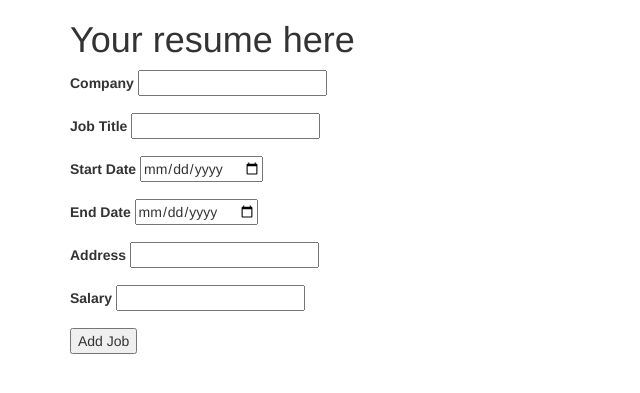
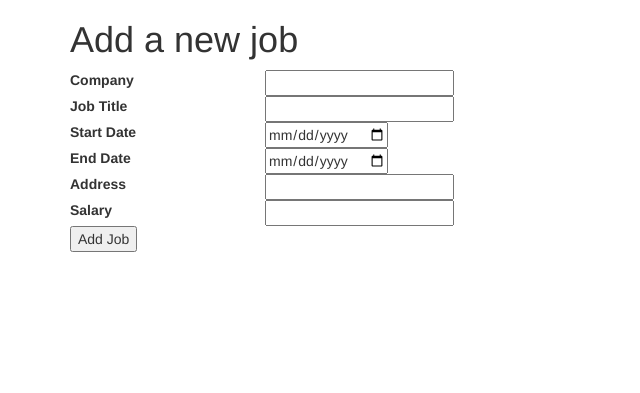
Before and after one commit to ashlinaronin/resume, a PHP site: template views/create_job.html.twig in a window 1280 px wide. Shown: the top 393 px of the page, without its empty margins (0-640 px from the left). Run offline with PHP 8.4, Linux system fonts and the light colour scheme; the template is opened without the code that fills it, so the values that code supplies are empty; some libraries are stand-ins or nearby versions.

Commit message:
Format new job form

```diff
--- a/views/create_job.html.twig
+++ b/views/create_job.html.twig
@@ -5,37 +5,69 @@
     </head>
     <body>
         <div class='container'>
-            <h1>Your resume here</h1>
+            <h1>Add a new job</h1>
 
             <form action='/job_created' method='post'>
+
+                <div class='row'>
                     <div class='form-group'>
+                        <div class='col-md-2'>
                             <label for='company'>Company</label>
+                        </div>
+                        <div class='col-md-6'>
                             <input id='company' name='company' type='text'>
                         </div>
-
+                    </div>
+                </div>
+                <div class='row'>
                     <div class='form-group'>
+                        <div class='col-md-2'>
                             <label for='title'>Job Title</label>
+                        </div>
+                        <div class='col-md-6'>
                             <input id='title' name='title' type='text'>
                         </div>
-
+                    </div>
+                </div>
+                <div class='row'>
                     <div class='form-group'>
+                        <div class='col-md-2'>
                             <label for='start_date'>Start Date</label>
+                        </div>
+                        <div class='col-md-6'>
                             <input id='start_date' name='start_date' type='date'>
                         </div>
-
+                    </div>
+                </div>
+                <div class='row'>
                     <div class='form-group'>
+                        <div class='col-md-2'>
                             <label for='end_date'>End Date</label>
+                        </div>
+                        <div class='col-md-6'>
                             <input id='end_date' name='end_date' type='date'>
                         </div>
-
+                    </div>
+                </div>
+                <div class='row'>
                     <div class='form-group'>
+                        <div class='col-md-2'>
                             <label for='address'>Address</label>
+                        </div>
+                        <div class='col-md-6'>
                             <input id='address' name='address' type='text'>
                         </div>
-
+                    </div>
+                </div>
+                <div class='row'>
                     <div class='form-group'>
+                        <div class='col-md-2'>
                             <label for='salary'>Salary</label>
+                        </div>
+                        <div class='col-md-6'>
                             <input id='salary' name='salary' type='number'>
+                        </div>
+                    </div>
                 </div>
 
                 <button type='submit'>Add Job</button>
--- a/views/job_created.html.twig
+++ b/views/job_created.html.twig
@@ -7,12 +7,11 @@
     <body>
         <h1>You created a job!</h1>
         <p>
-            {{ newjob.getTitle }}
+            {{ newjob.getTitle }} at {{ newjob.getCompany}}
         </p>
         <p>
-            This page will redirect to your resume in 5 seconds.
+            This page will redirect to <a href='/'>your resume</a> in 5 seconds.
             <!-- ;-) -->
         </p>
-        <p><a href='/'>View your resume</a></p>
     </body>
 </html>
--- a/views/resume.html.twig
+++ b/views/resume.html.twig
@@ -37,6 +37,8 @@
             {% endif %}
 
             <p><a href="/create_job">Add a job</a></p>
+            <p><a href="/clear_resume">Clear all jobs</a></p>
+
     </div>
     </body>
 </html>
```
Lines whose indentation alone changed are shown as unchanged.
